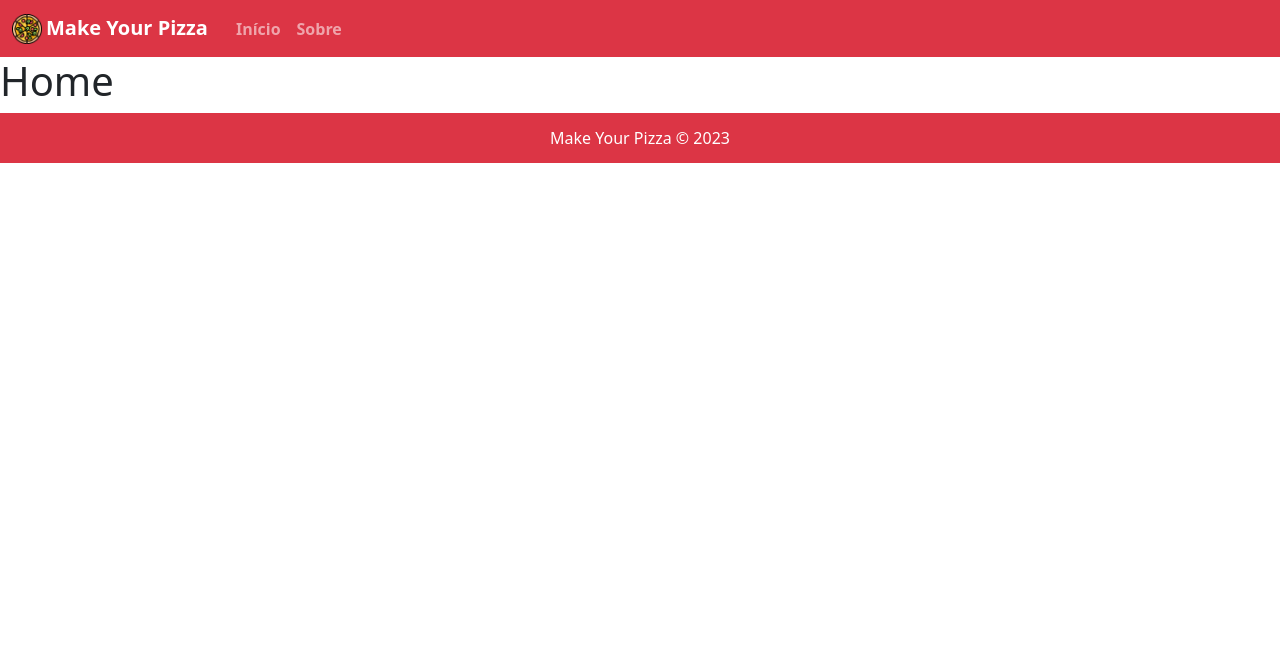
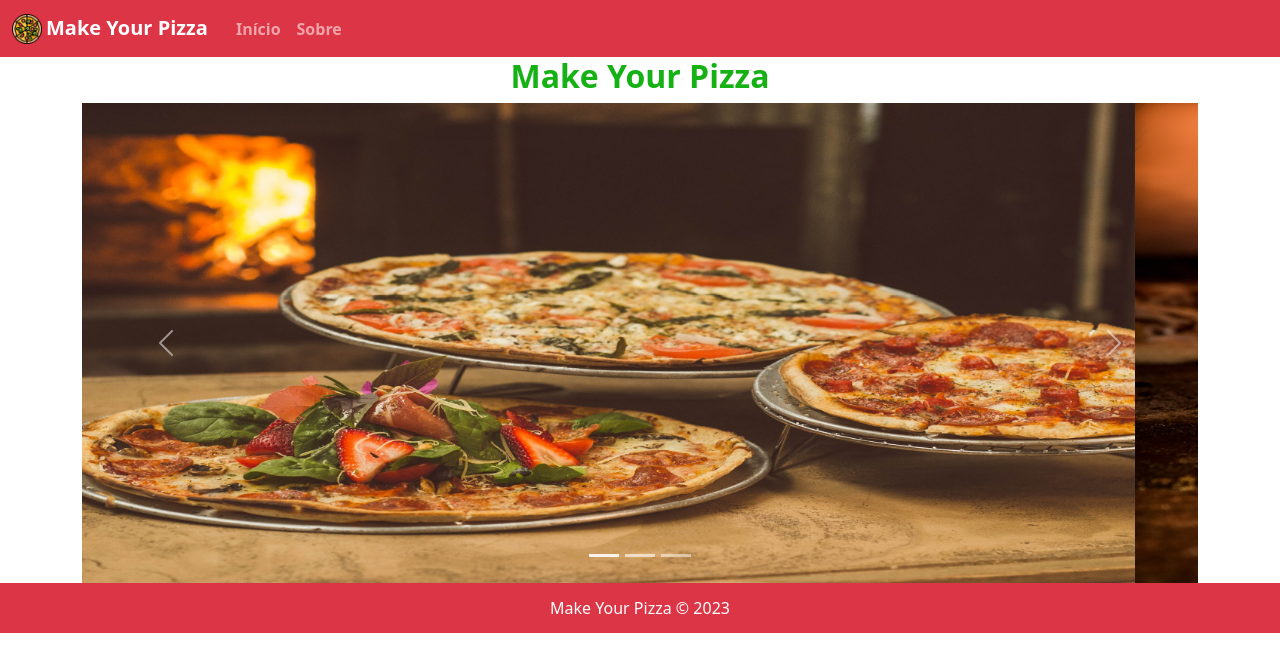
Before and after one commit to PauloAlves8039/vue-cli-make-your-pizza, a Vue app in the folder make-your-pizza-frontend/: page / in a window 1280 px wide. Shown: the top 672 px of the page. Built offline with nearby package versions, Linux system fonts and the light colour scheme.

Commit message:
Criando o componente carousel

```diff
--- /dev/null
+++ b/make-your-pizza-frontend/src/components/Carousel.vue
@@ -0,0 +1,42 @@
+<template>
+    <div id="carousel-pizza" class="carousel slide" data-bs-ride="carousel">
+
+        <div class="carousel-indicators">
+            <button type="button" data-bs-target="#carousel-pizza" data-bs-slide-to="0" class="active"></button>
+            <button type="button" data-bs-target="#carousel-pizza" data-bs-slide-to="1"></button>
+            <button type="button" data-bs-target="#carousel-pizza" data-bs-slide-to="2"></button>
+        </div>
+
+        <div class="carousel-inner">
+            <div class="carousel-item active">
+                <img src="../assets/images/pizza1.jpg" alt="Pizza 1" class="d-block image-carousel">
+            </div>
+            <div class="carousel-item">
+                <img src="../assets/images/pizza2.jpg" alt="Pizza 2" class="d-block image-carousel">
+            </div>
+            <div class="carousel-item">
+                <img src="../assets/images/pizza3.jpg" alt="Pizza 3" class="d-block image-carousel">
+            </div>
+        </div>
+
+        <button class="carousel-control-prev" type="button" data-bs-target="#demo" data-bs-slide="prev">
+            <span class="carousel-control-prev-icon"></span>
+        </button>
+        <button class="carousel-control-next" type="button" data-bs-target="#demo" data-bs-slide="next">
+            <span class="carousel-control-next-icon"></span>
+        </button>
+    </div>
+</template>
+
+<script>
+export default {
+    name: "Carousel"
+}
+</script>
+
+<style scoped>
+.image-carousel {
+    width: 100%;
+    height: 30rem;
+}
+</style>
--- a/make-your-pizza-frontend/src/views/HomeView.vue
+++ b/make-your-pizza-frontend/src/views/HomeView.vue
@@ -1,12 +1,27 @@
 <template>
   <div class="home">
-    <h1>Home</h1>
+    <h2 class="title-home">Make Your Pizza</h2>
+    <div class="container">
+      <Carousel />
+    </div>
   </div>
 </template>
 
 <script>
+import Carousel from '@/components/Carousel.vue';
 
 export default {
-  name: 'HomeView'
+  name: 'HomeView',
+  components: {
+    Carousel
+  }
 }
 </script>
+
+<style scoped>
+.title-home {
+  text-align: center;
+  color: #15B115;
+  font-weight: 700;
+}
+</style>
```
